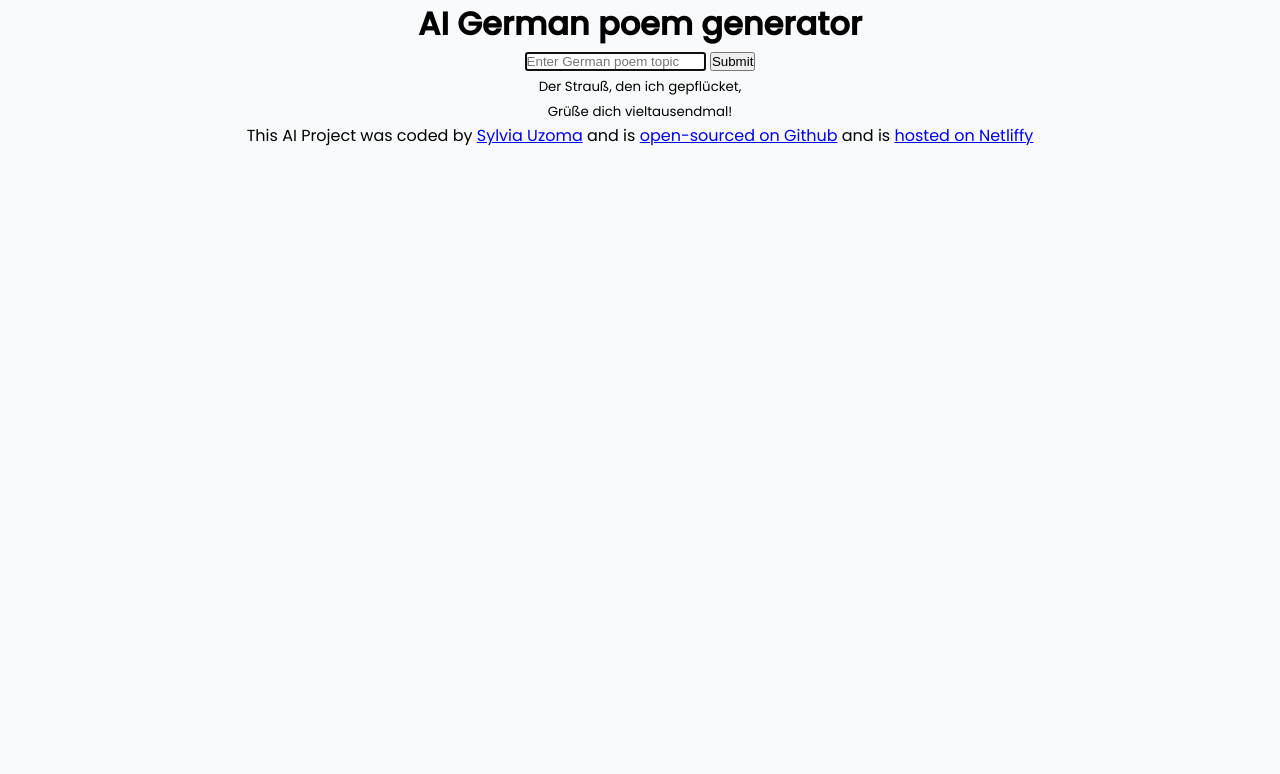
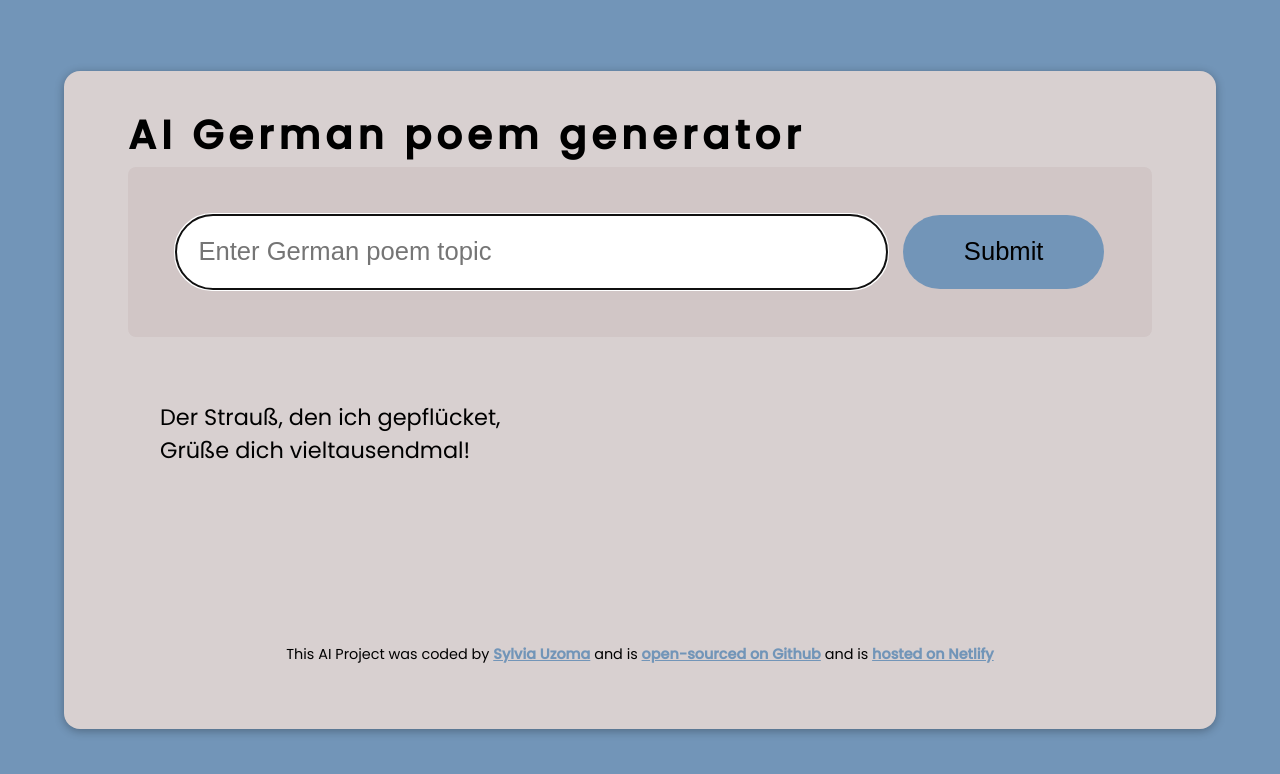
Before and after one commit to sylviacool/german-poem-generator, a plain HTML site: page index.html in a window 1280 px wide. Drawn offline with Linux system fonts and the light colour scheme.

Commit message:
Added styling to the project

```diff
--- a/index.html
+++ b/index.html
@@ -7,14 +7,13 @@
   <title>AI German Poem Generator</title>
 </head>
 <body>
+  <div class="container">
     <header>
-    <h1>
-      AI German poem generator
-    </h1>
+      <h1>AI German poem generator</h1>
     </header>
 
     <main>
-    <form >
+      <form>
         <input type="text"
           id="name"
           name="name"
@@ -22,14 +21,15 @@
           autofocus
           required
           autocomplete="off"
+          class="topic"
         />
         <button type="submit">Submit</button>
       </form>
-    <small>
+      <div class="poem">
         Der Strauß, den ich gepflücket,
         <br>
          Grüße dich vieltausendmal!
-    </small>
+      </div>
     </main>
 
     <footer>
@@ -38,8 +38,10 @@
       and is
       <a href="https://github.com/sylviacool/german-poem-generator" target="_blank">open-sourced on Github</a>
       and is
-       <a href="https://german-poem-generator50.netlify.app/" target="_blank">hosted on Netliffy</a>
+      <a href="https://german-poem-generator50.netlify.app/" target="_blank">hosted on Netlify</a>
     </footer>
+  </div>
+
   <script src="src/script.js"></script>
 </body>
 </html>
--- a/src/style.css
+++ b/src/style.css
@@ -9,15 +9,82 @@
 :root {
   --generate-color: rgb(120, 20, 91);
   --button-color: rgb(97, 97, 240);
-  font-size: 16px;
 }
 
 body {
- text-align: center;
  font-family: 'Poppins', sans-serif;
- background-color: #f9fafb;
+ background-color: #7295b8;
+ display: flex;
+ flex-direction: column;
+ justify-content: center;
+ align-items: center;
+ min-height: 100vh;
+ margin: 0;
 }
 
-.generate{
+a {
+  color: #7295b8;
+  font-weight: bold;
+}
+.container {
+ background-color: rgb(216, 208, 208);
+ box-shadow: 0 0.125rem 0.625rem rgba(0, 0, 0, 0.3);
+ width: 37.5rem;
+ width: 90%;
+ min-height: 12.5rem;
+ height: auto;
+ border-radius: 1rem;
+ padding: 4rem;
+}
+
+h1 {
+  font-size: 2.5rem;
+  letter-spacing: 0.32rem;
+  line-height: 1.6;
+  margin-top: -2rem;
+}
+
+form {
+  padding: 3rem;
+  background-color: rgb(209, 198, 198);
+  border-radius: 0.5rem;
+  margin-bottom: 2rem;
+  display: flex;
+}
+
+.topic {
+  padding: 1.4rem;
+  width: 85%;
+  border-radius:5rem;
+  border: 0.1rem solid #7295b8;
+  border: none;
+  font-size: 1.6rem;
+}
+
+button {
+  padding: 1.4rem, 2.4rem;
+  border: 0.1rem solid rgba(39, 33,66, 0.5);
+  border: none;
+  font-size: 1.6rem;
+  border-radius: 5rem;
+  margin-left: 1rem;
+  width: 14rem;
+  background-color: #7295b8;
+  cursor: pointer;
+  transition: 0.5s ease-out;
+}
+
+.poem {
+  font-size: 1.4rem;
+  padding: 2rem;
+  line-height: 1.5;
+}
+
+footer {
+  text-align: center;
+  font-size: 0.9rem;
+  margin-top: 9rem;
+}
+.generate {
   border-color: var(--generate-color);
 }
```
Lines whose indentation alone changed are shown as unchanged.
